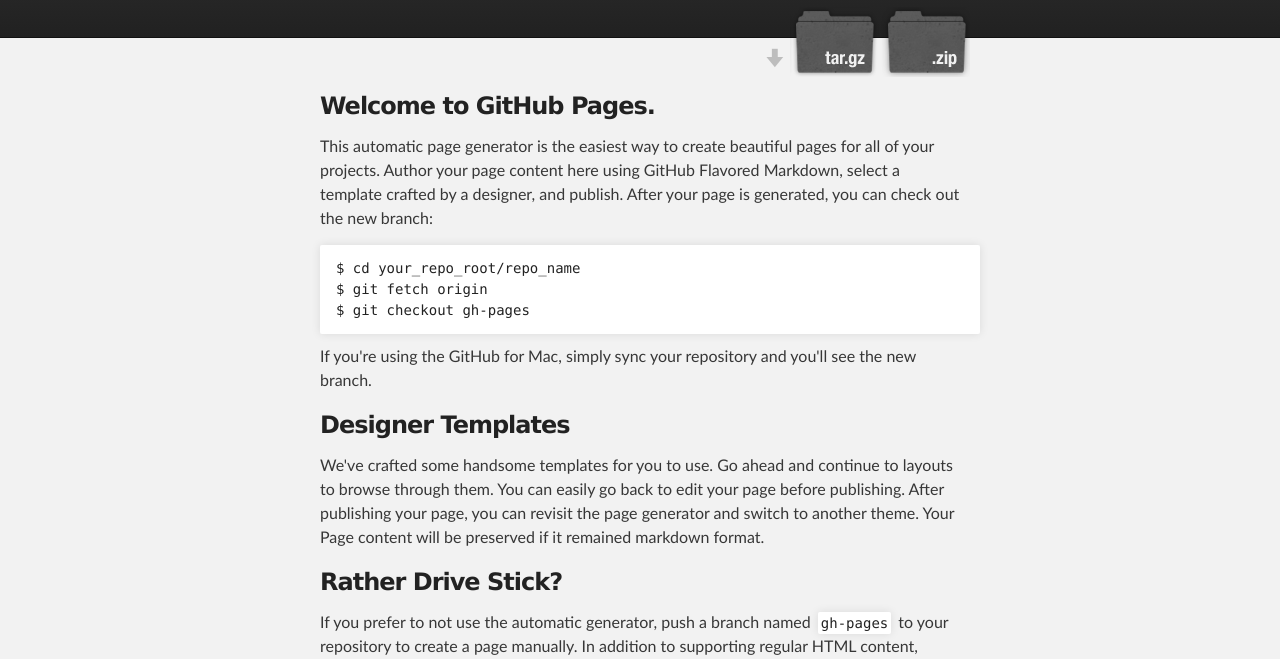
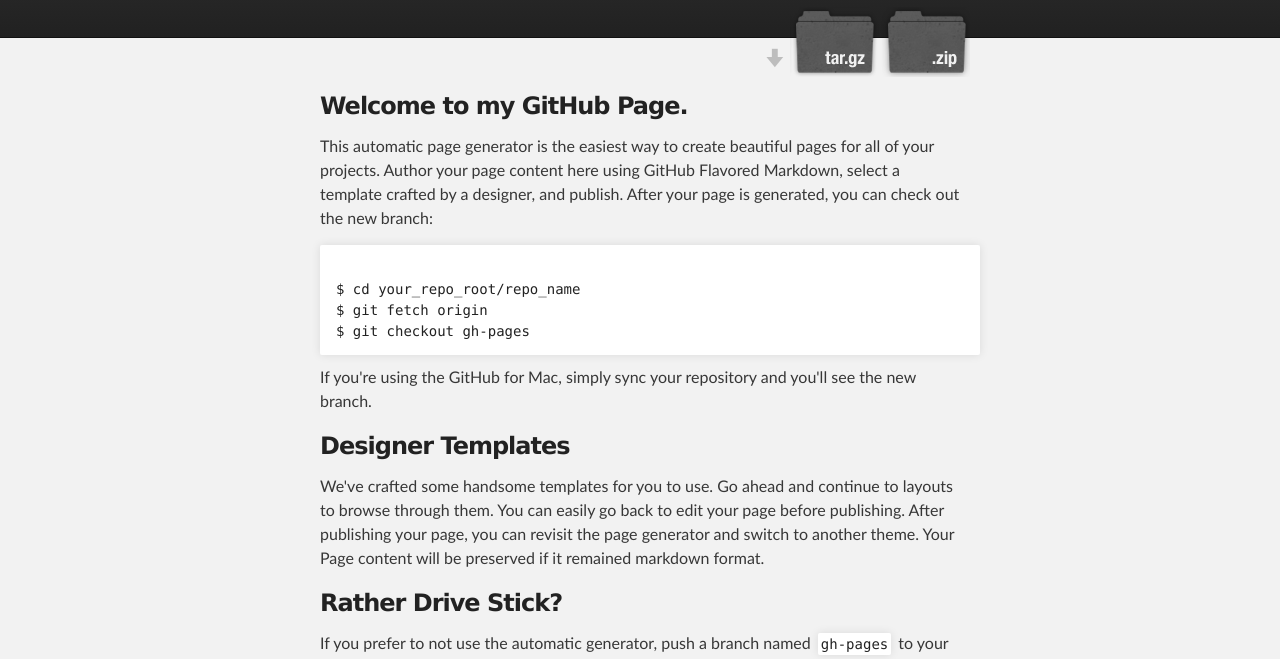
Before and after one commit to KSWestfall/mygithubpage, a plain HTML site: page index.html in a window 1280 px wide. Shown: the part 136-795 px from the top of the page. Drawn offline with Linux system fonts and the light colour scheme.

Commit message:
Update index.html

```diff
--- a/index.html
+++ b/index.html
@@ -32,11 +32,12 @@
     <div id="main_content_wrap" class="outer">
       <section id="main_content" class="inner">
         <h3>
-<a id="welcome-to-github-pages" class="anchor" href="#welcome-to-github-pages" aria-hidden="true"><span class="octicon octicon-link"></span></a>Welcome to GitHub Pages.</h3>
+<a id="welcome-to-github-pages" class="anchor" href="#welcome-to-github-pages" aria-hidden="true"><span class="octicon octicon-link"></span></a>Welcome to my GitHub Page.</h3>
 
 <p>This automatic page generator is the easiest way to create beautiful pages for all of your projects. Author your page content here using GitHub Flavored Markdown, select a template crafted by a designer, and publish. After your page is generated, you can check out the new branch:</p>
 
-<pre><code>$ cd your_repo_root/repo_name
+<pre><code>
+$ cd your_repo_root/repo_name
 $ git fetch origin
 $ git checkout gh-pages
 </code></pre>
```
